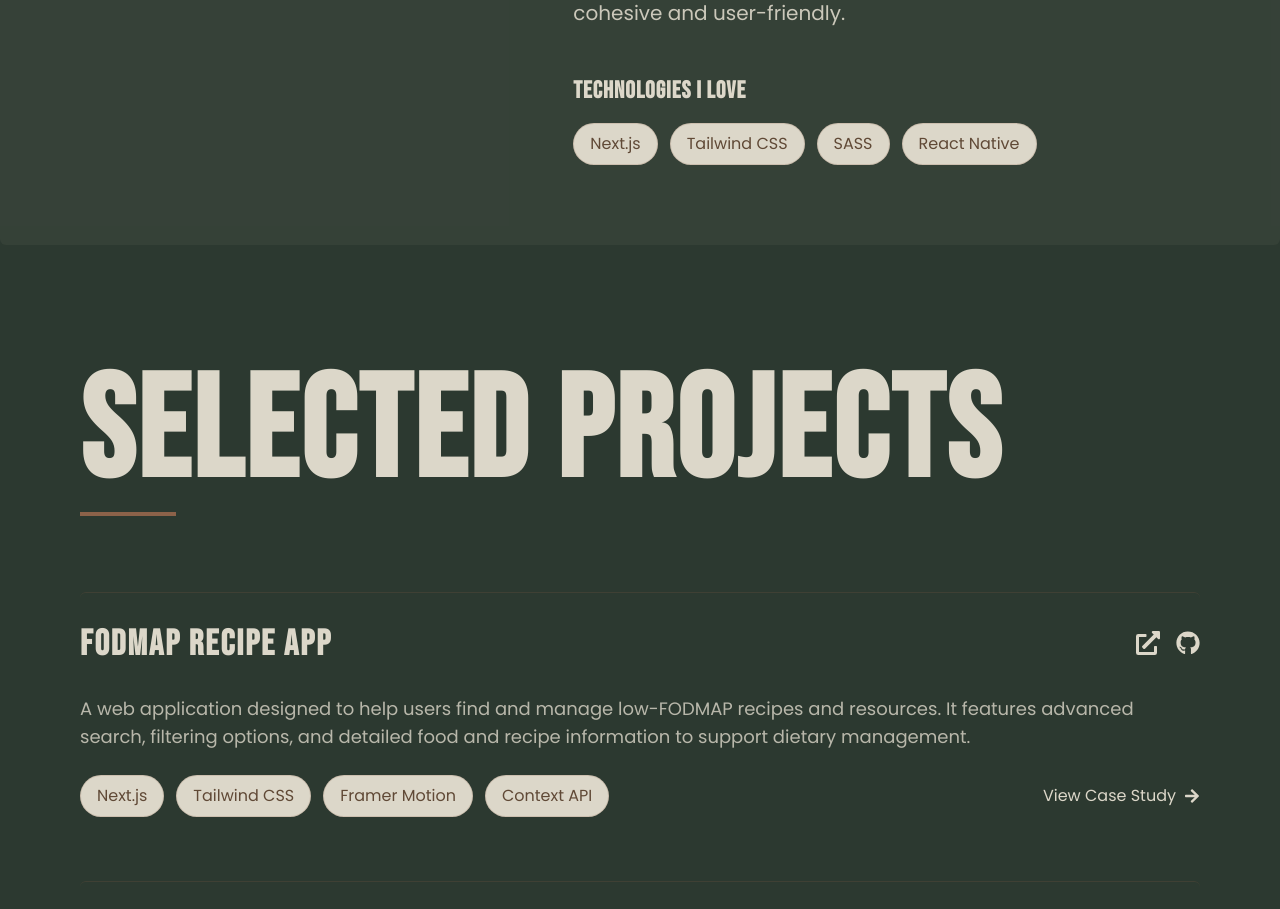
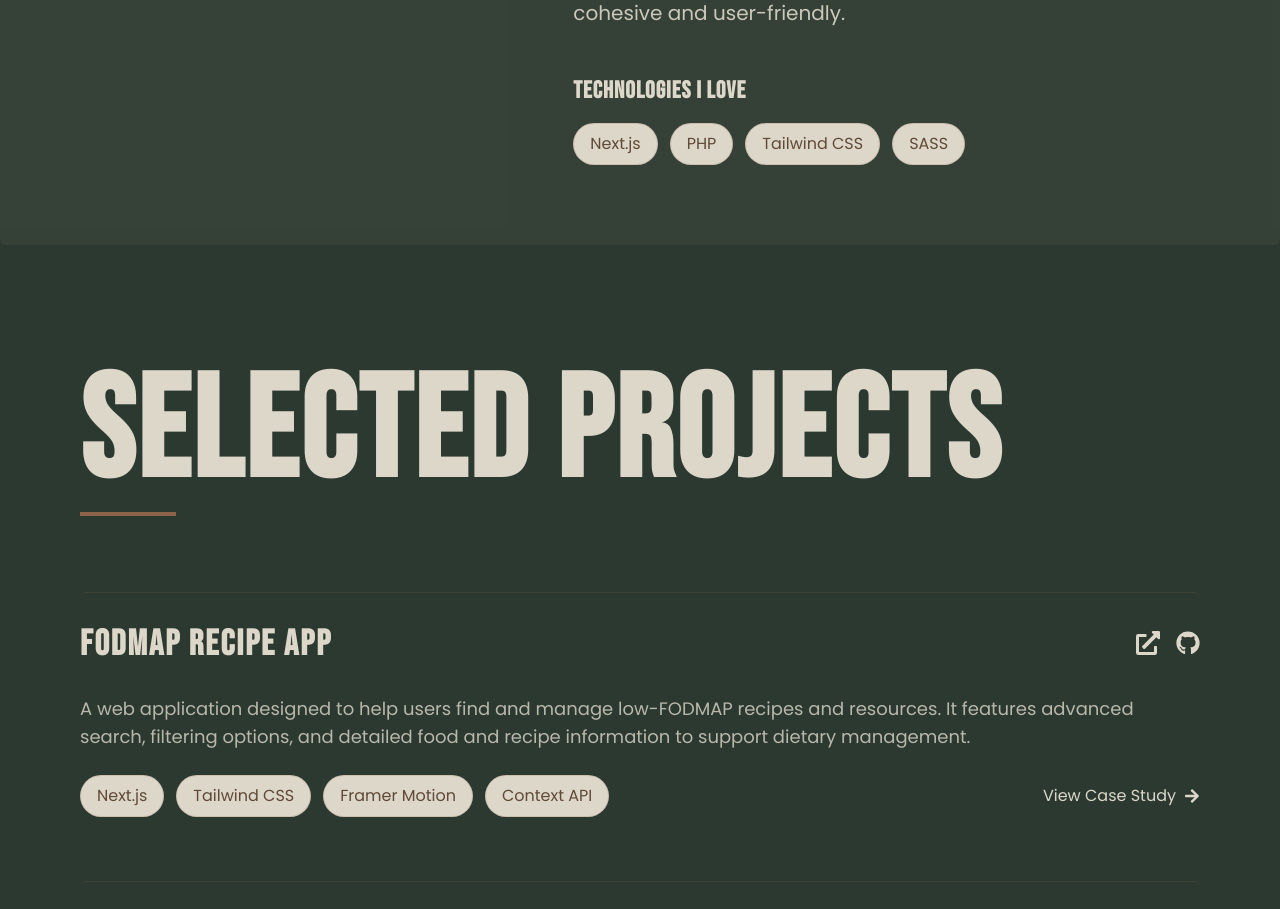
Before and after one commit to zarhaselene/portfolio, a Next.js app: page / in a window 1280 px wide. Shown: the part 1671-2580 px from the top of the page. Built offline with nearby package versions, Linux system fonts and the light colour scheme; no server answers.

Commit message:
Update technology items

```diff
--- a/src/app/layout/AboutMe.jsx
+++ b/src/app/layout/AboutMe.jsx
@@ -39,7 +39,7 @@ const AboutMe = () => {
     },
   };
 
-  const technologyItems = ["Next.js", "Tailwind CSS", "SASS", "React Native"];
+  const technologyItems = ["Next.js", "PHP", "Tailwind CSS", "SASS"];
 
   return (
     <section
```
